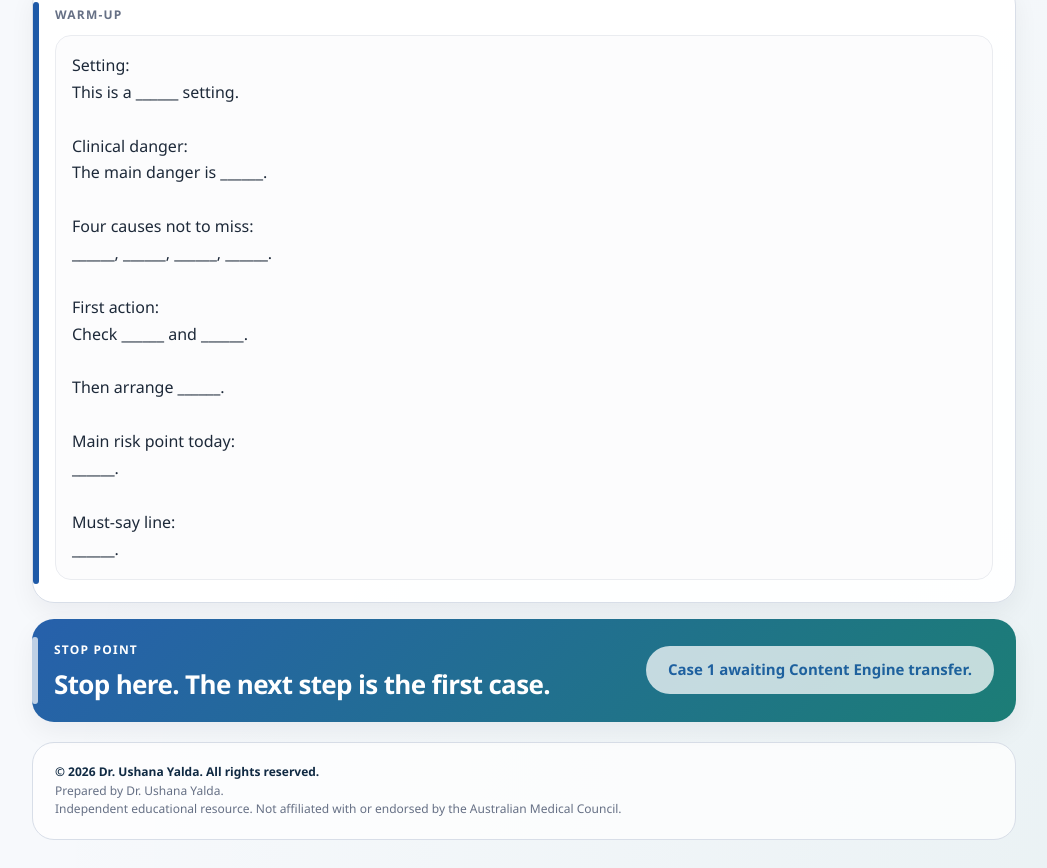
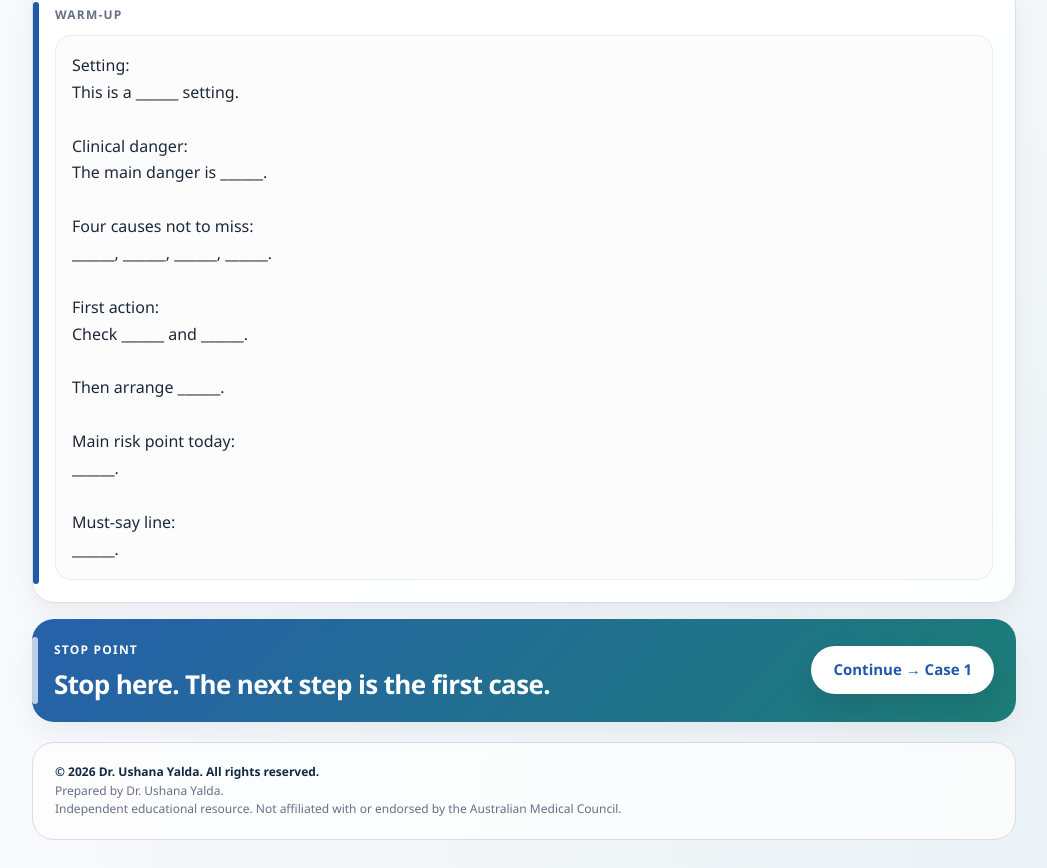
Before and after one commit to ushanayalda/Amc-clinical, a plain HTML site: page before-case.html in a window 1280 px wide. Shown: the part 2661-3529 px from the top of the page, without its empty margins (116-1163 px from the left). Drawn offline with Linux system fonts and the light colour scheme.

Commit message:
Update before-case.html

```diff
--- a/before-case.html
+++ b/before-case.html
@@ -416,13 +416,7 @@
       transition: transform 160ms ease, box-shadow 160ms ease, opacity 160ms ease;
     }
 
-    .primary-action:disabled {
-      cursor: not-allowed;
-      opacity: 0.74;
-      box-shadow: none;
-    }
-
-    .primary-action:not(:disabled):hover {
+    .primary-action:hover {
       transform: translateY(-1px);
       box-shadow: 0 16px 30px rgba(16, 24, 40, 0.18);
     }
@@ -678,9 +672,9 @@ ______.</pre>
             <p class="card-main">Stop here. The next step is the first case.</p>
           </div>
 
-          <button class="primary-action" type="button" disabled>
-            Case 1 awaiting Content Engine transfer.
-          </button>
+          <a class="primary-action" href="case1.html">
+            Continue → Case 1
+          </a>
         </div>
       </article>
     </section>
```
